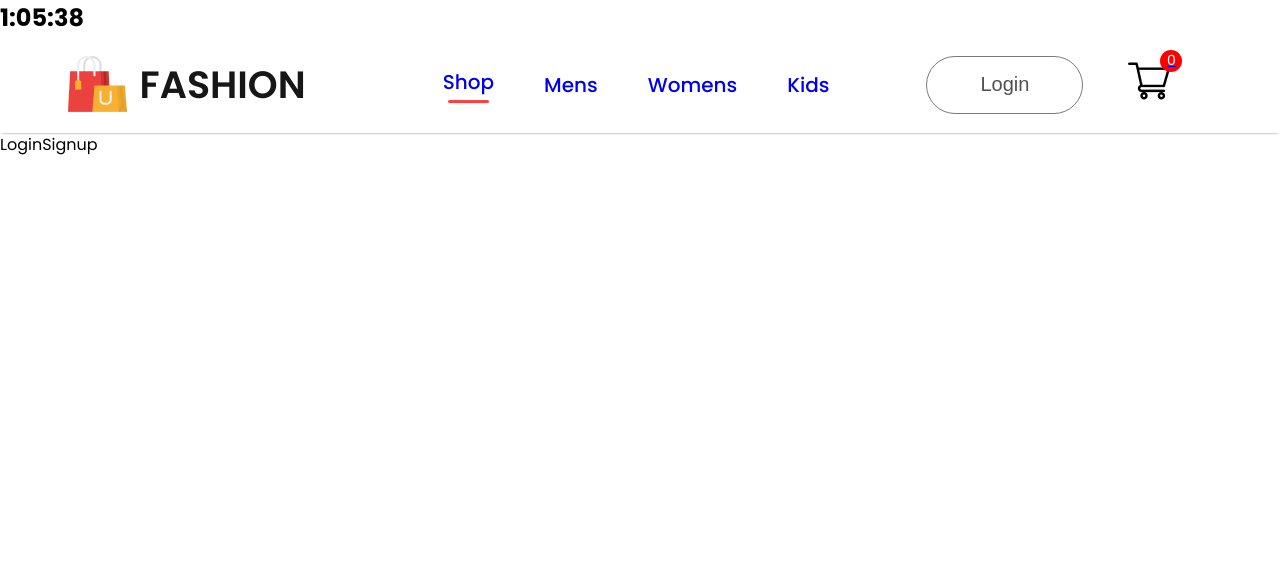
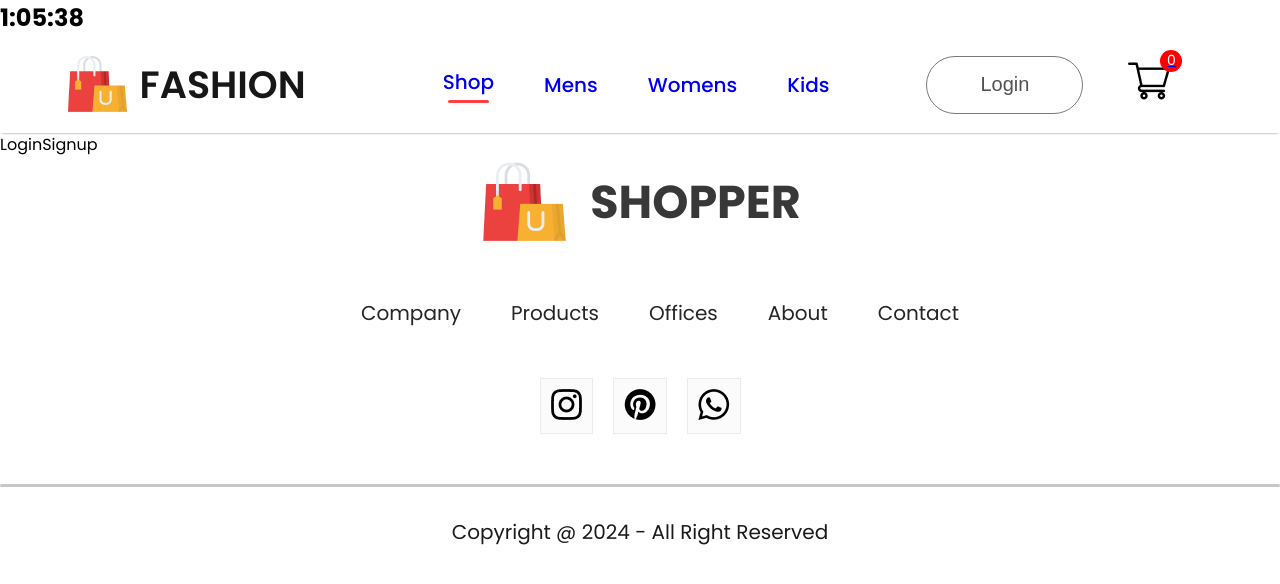
Before and after one commit to NA-Asraful-Khan/Fashion_Ecom, a React (Vite) app: page /login in a window 1280 px wide. Shown: the top 584 px of the page. Built offline with nearby package versions, Linux system fonts and the light colour scheme.

Commit message:
Shop Page Done

```diff
--- a/src/App.jsx
+++ b/src/App.jsx
@@ -7,6 +7,7 @@ import { ShopCatagory } from './Pages/ShopCatagory'
 import { Product } from './Pages/Product'
 import { Cart } from './Pages/Cart'
 import { LoginSignup } from './Pages/LoginSignup'
+import { Footer } from './Components/Footer/Footer'
 
 function App() {
 
@@ -29,6 +30,7 @@ function App() {
           <Route path='/login' element={<LoginSignup/>}/>
 
         </Routes>
+        <Footer/>
       </BrowserRouter>
     </div>
   )
--- /dev/null
+++ b/src/Components/Footer/Footer.css
@@ -0,0 +1,64 @@
+.footer{
+    display: flex;
+    flex-direction: column;
+    justify-content: center;
+    align-items: center;
+    gap: 50px;
+}
+
+.footer-logo{
+    display: flex;
+    align-items: center;
+    gap: 20px;
+}
+
+.footer-logo p{
+    color: #383838;
+    font-size: 46px;
+    font-weight: 700;
+}
+
+.footer-links{
+    display: flex;
+    list-style: none;
+    gap: 50px;
+    color: #252525;
+    font-size: 20px;
+}
+
+.footer-links li{
+    cursor: pointer;
+}
+.footer-social-icon{
+    display: flex;
+    gap: 20px;
+    cursor: pointer;
+}
+
+.footer-icons-container{
+    padding: 10px;
+    padding-bottom: 6px;
+    background: #fbfbfb;
+    border: 1px solid #ebebeb;
+}
+
+.footer-copyright{
+    display: flex;
+    flex-direction: column;
+    align-items: center;
+    gap: 30px;
+    width: 100%;
+    margin-bottom: 30px;
+    color: #1a1a1a;
+    font-size: 20px;
+}
+
+.footer-copyright::before {
+    content: "";
+    display: block;
+    margin: auto;
+    width: 100%;
+    height: 3px;
+    background: #c7c7c7;
+    border-radius: 10px;
+}
--- /dev/null
+++ b/src/Components/Footer/Footer.jsx
@@ -0,0 +1,37 @@
+import './Footer.css'
+import footer_logo from '../Assets/logo_big.png'
+import instagram_icon from '../Assets/instagram_icon.png'
+import pinterest_icon from '../Assets/pintester_icon.png'
+import whatsapp_icon from '../Assets/whatsapp_icon.png'
+export const Footer = () => {
+    const year = new Date().getFullYear();
+  return (
+    <div className='footer'>
+        <div className="footer-logo">
+            <img src={footer_logo} alt="" />
+            <p>SHOPPER</p>
+        </div>
+        <ul className="footer-links">
+            <li>Company</li>
+            <li>Products</li>
+            <li>Offices</li>
+            <li>About</li>
+            <li>Contact</li>
+        </ul>
+        <div className="footer-social-icon">
+            <div className="footer-icons-container">
+                <img src={instagram_icon} alt="" />
+            </div>
+            <div className="footer-icons-container">
+                <img src={pinterest_icon} alt="" />
+            </div>
+            <div className="footer-icons-container">
+                <img src={whatsapp_icon} alt="" />
+            </div>
+        </div>
+        <div className="footer-copyright">
+            <p>Copyright @ {year} - All Right Reserved</p>
+        </div>
+    </div>
+  )
+}
```
